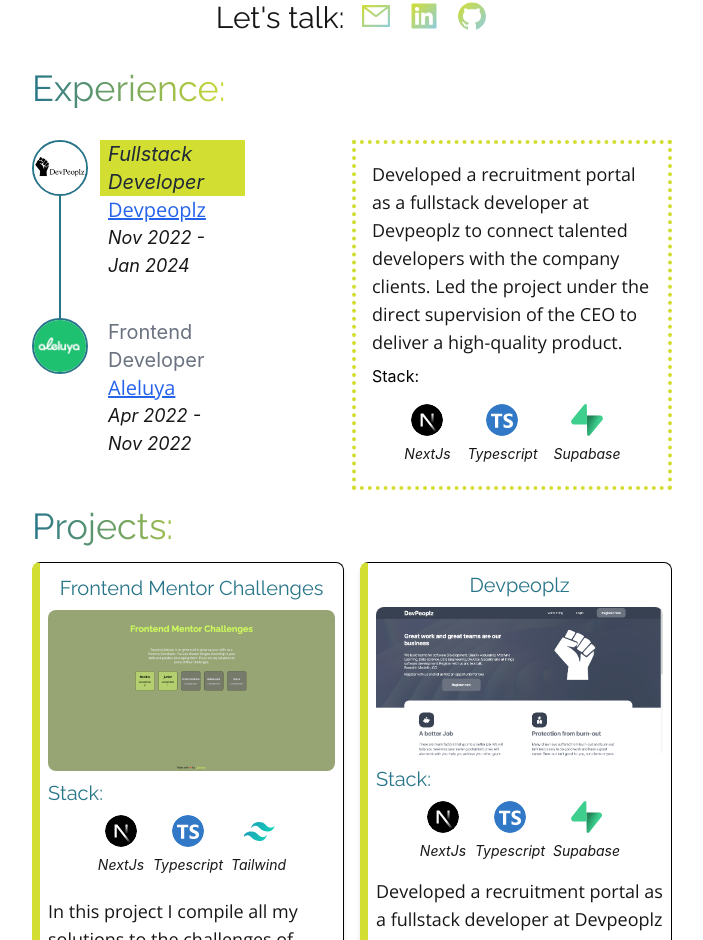
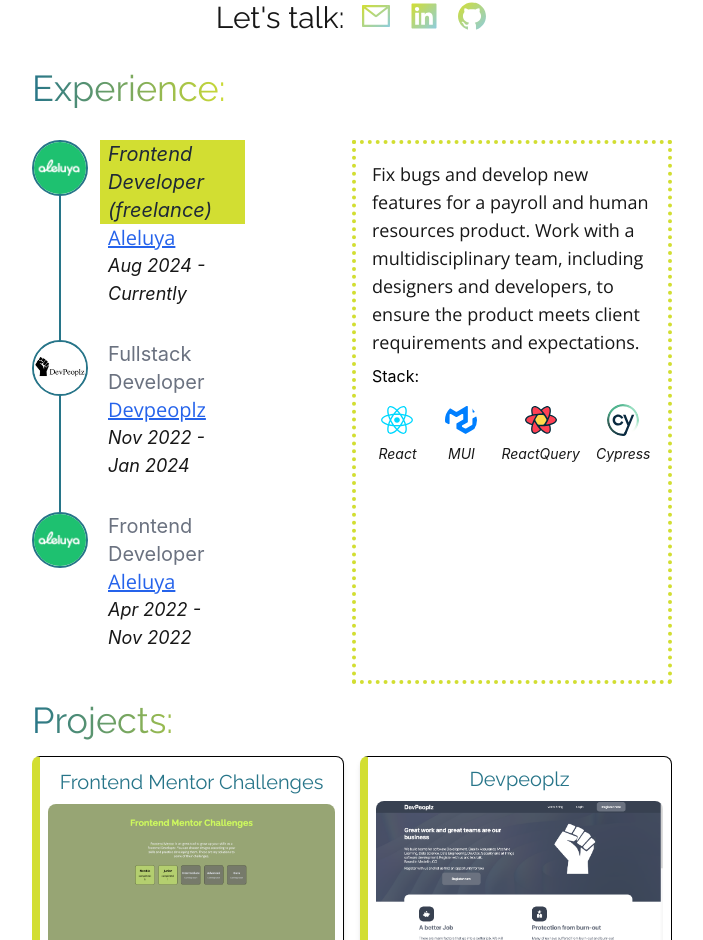
Before and after one commit to LEstebanR/lesteban, a Next.js app: page / in a window 1280 px wide. Shown: the part 957-1897 px from the top of the page, without its empty margins (288-991 px from the left). Built offline with nearby package versions, Linux system fonts and the light colour scheme; a web font is replaced by a local one.

Commit message:
add aleluya freelance experience (#136)

```diff
--- a/src/components/experiece-timeline.tsx
+++ b/src/components/experiece-timeline.tsx
@@ -30,7 +30,7 @@ const ExperienceTimeline: FC<Props> = ({ jobs }) => {
               <div className="relative pb-8">
                 {index !== jobs.length - 1 ? (
                   <span
-                    className="absolute left-7 top-14 -ml-px flex h-44 w-0.5 bg-primary"
+                    className="absolute left-7  -ml-px flex h-full w-0.5 bg-primary"
                     aria-hidden="true"
                   />
                 ) : null}
--- a/src/components/experience.tsx
+++ b/src/components/experience.tsx
@@ -4,6 +4,34 @@ import { H2 } from './UI/typography'
 import ExperienceTimeline from './experiece-timeline'
 
 const jobs = [
+  {
+    position: 'Frontend Developer (freelance)',
+    company: 'Aleluya',
+    logo: '/assets/images/logos/aleluya-logo.jpeg',
+    url: 'https://aleluya.com/',
+    start: 'Aug 2024',
+    end: 'Currently',
+    detail:
+      'Fix bugs and develop new features for a payroll and human resources product. Work with a multidisciplinary team, including designers and developers, to ensure the product meets client requirements and expectations.',
+    stack: [
+      {
+        name: 'React',
+        icon: '/assets/images/logos/react.svg',
+      },
+      {
+        name: 'MUI',
+        icon: '/assets/images/logos/material-ui.svg',
+      },
+      {
+        name: 'ReactQuery',
+        icon: '/assets/images/logos/react-query-icon.svg',
+      },
+      {
+        name: 'Cypress',
+        icon: '/assets/images/logos/cypress-icon.svg',
+      },
+    ],
+  },
   {
     position: 'Fullstack Developer',
     company: 'Devpeoplz',
```
